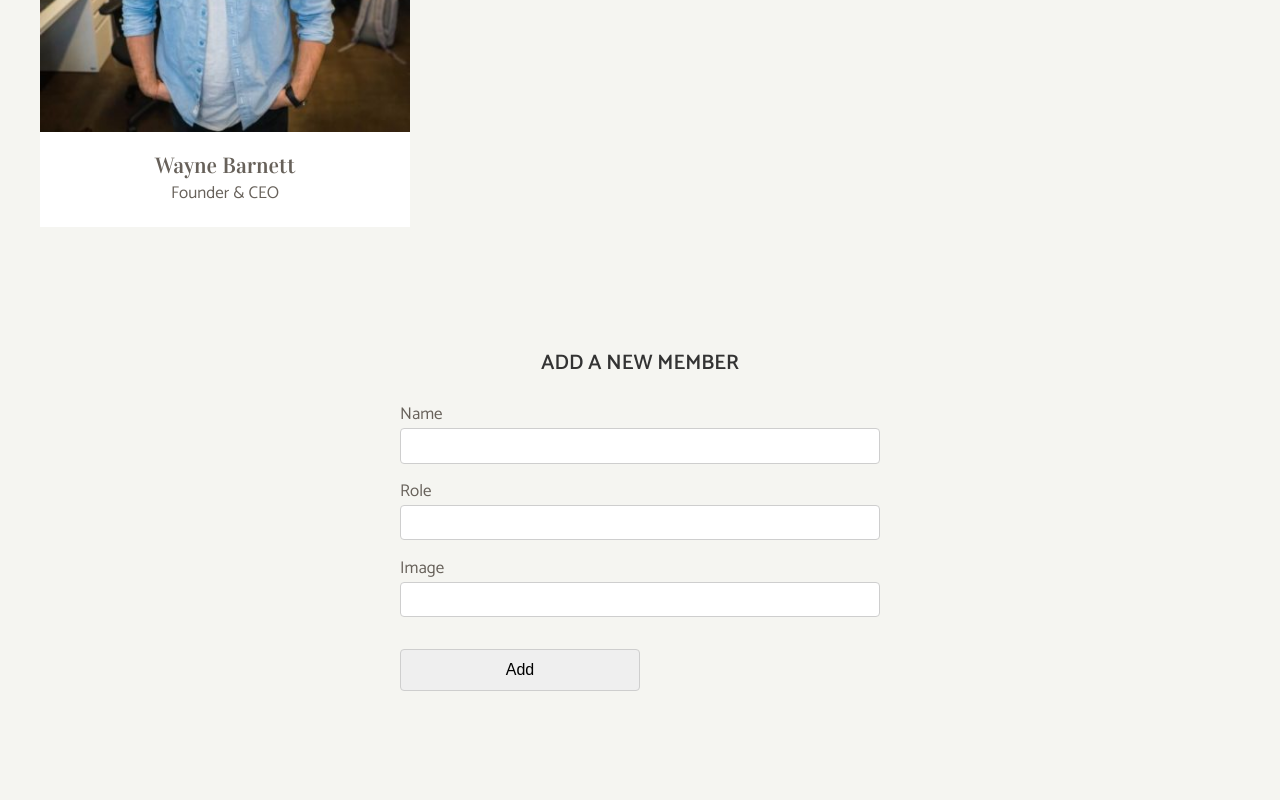
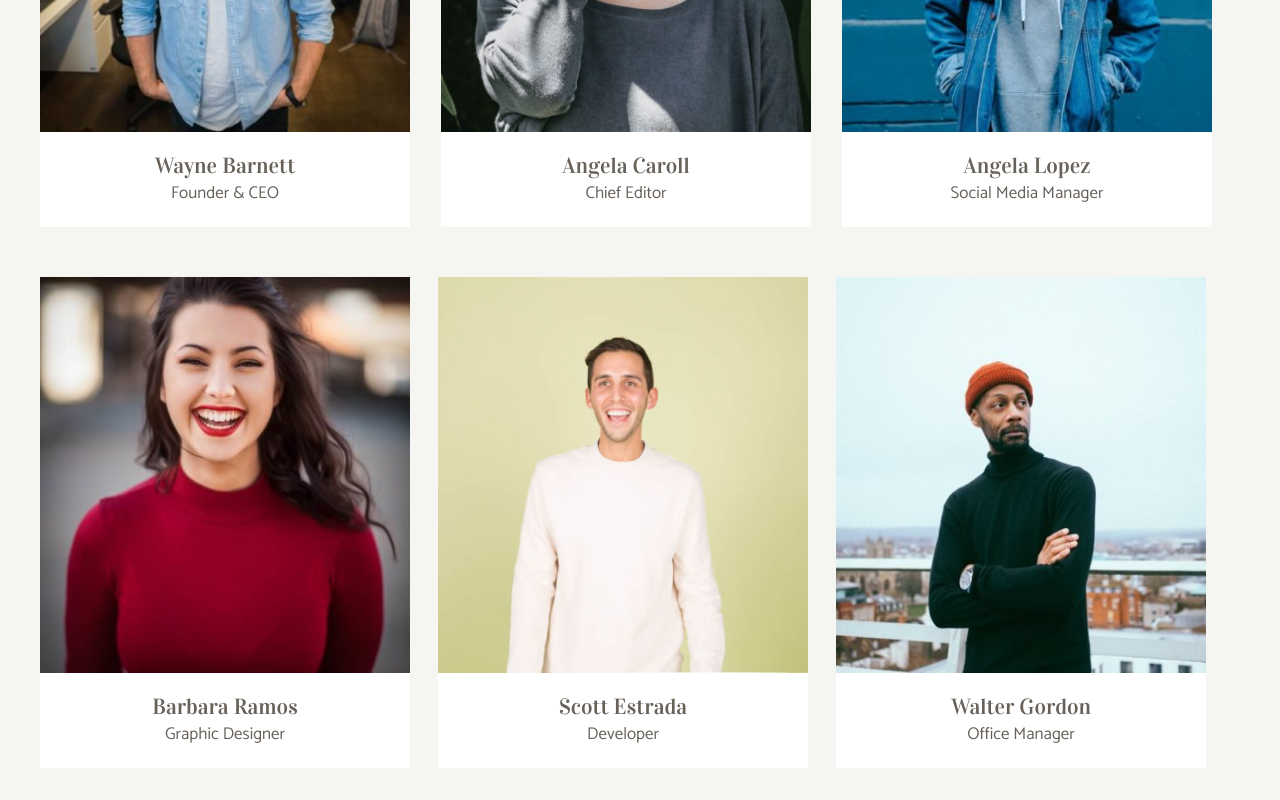
Before and after one commit to AndreaDeStefano1/js-our-team, a plain HTML site: page index.html in a window 1280 px wide. Shown: the part 500-1300 px from the top of the page. Before the commit the page ends 1257 px from the top, so only its background shows below. Drawn offline with Linux system fonts and the light colour scheme.

Commit message:
Aggiunte altre immagini stampatre all avvio di pagina

```diff
--- a/script.js
+++ b/script.js
@@ -3,15 +3,36 @@ const teamMembers = [
     name: 'Wayne Barnett',
     role: 'Founder & CEO',
     photo: "img/wayne-barnett-founder-ceo.jpg",
+  },
+  {
+    name: 'Angela Caroll',
+    role: 'Chief Editor',
+    photo: "img/angela-caroll-chief-editor.jpg",
+  },
+  {
+    name: 'Angela Lopez',
+    role: 'Social Media Manager',
+    photo: "img/angela-lopez-social-media-manager.jpg",
+  },
+  {
+    name: 'Barbara Ramos',
+    role: 'Graphic Designer',
+    photo: "img/barbara-ramos-graphic-designer.jpg",
+  },
+  {
+    name: 'Scott Estrada',
+    role: 'Developer',
+    photo: "img/scott-estrada-developer.jpg",
+  },
+  {
+    name: 'Walter Gordon',
+    role: 'Office Manager',
+    photo: "img/walter-gordon-office-manager.jpg",
   }
 ];
 const target = document.querySelector('.team-container');
 const button = document.getElementById('addMemberButton')
-// const card = document.createElement('div').classList.add('team-card');
-// const img = document.createElement('div').classList.add('card-image');
-// const text = document.createElement('div').classList.add('card-text');
-// const fullName = document.createElement('h3');
-// const role = document.createElement('p');
+
 
 function stampMember(){
   for (let i = 0; i < teamMembers.length; i++) {
```
Also changed, not shown: index.html (+4 -4 lines).
